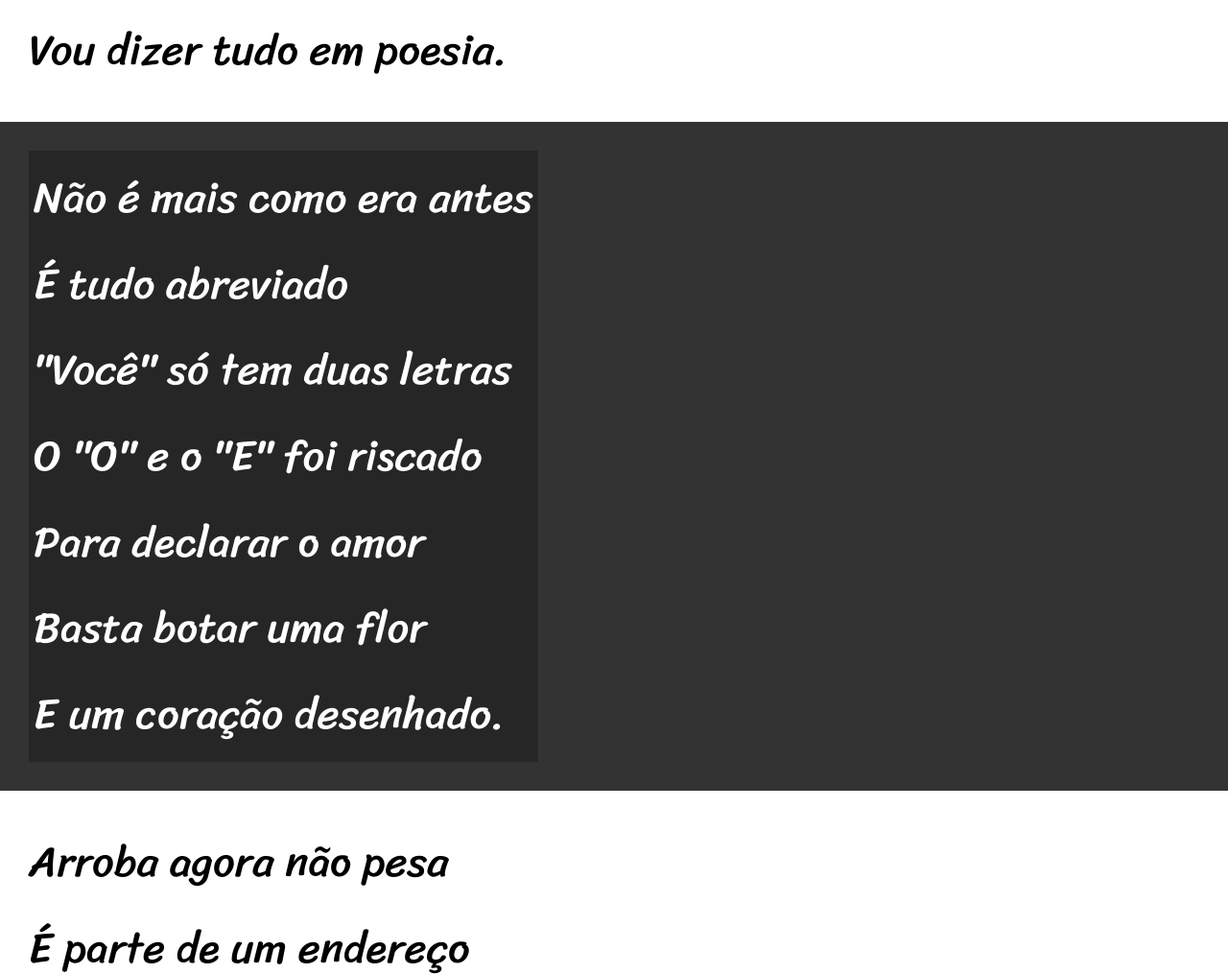
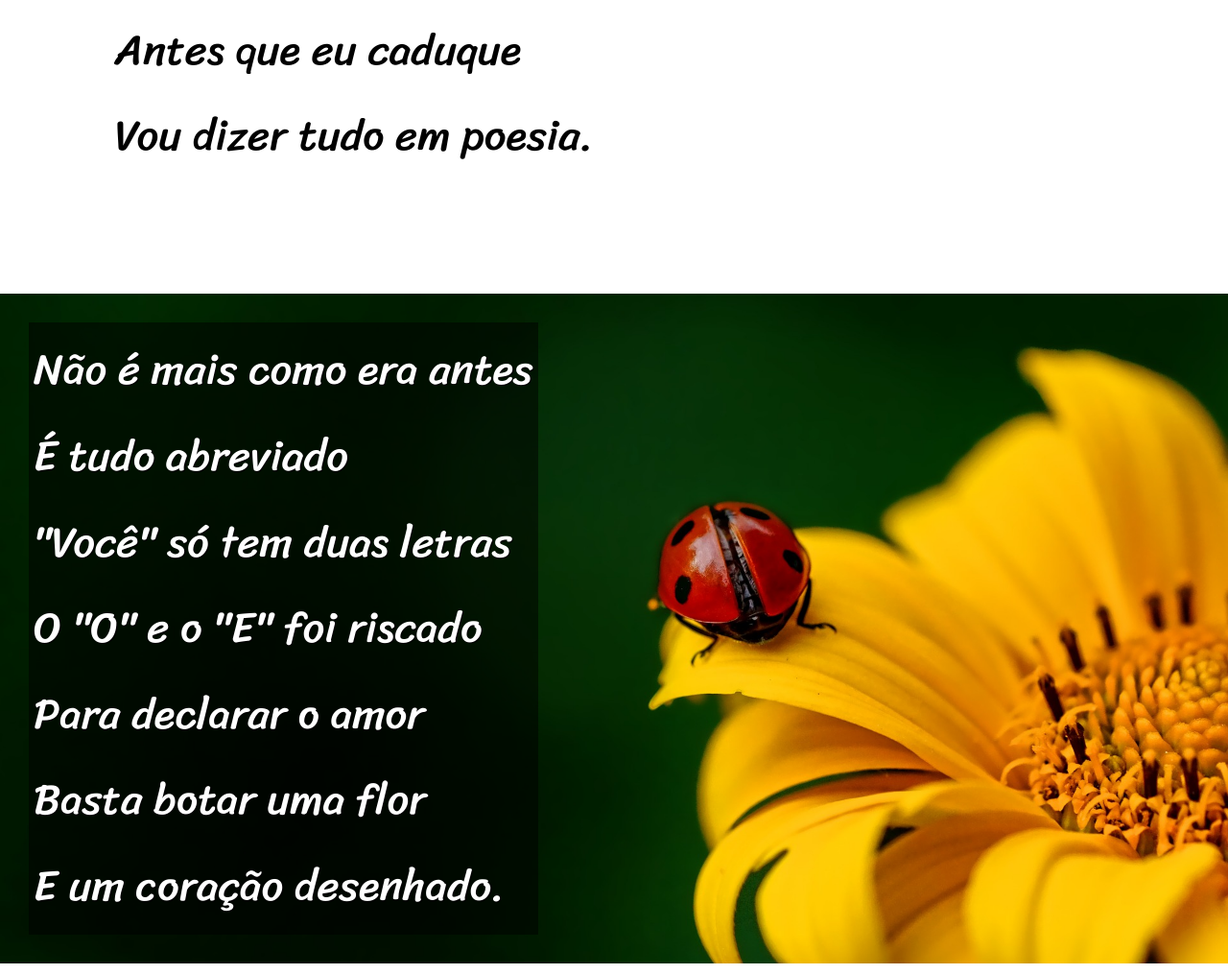
Before and after one commit to tiagomoravia/cursohtml, a plain HTML site: page desafios/d012/index.html in a window 1280 px wide. Shown: the part 820-1835 px from the top of the page at 96% size. Drawn offline with Linux system fonts and the light colour scheme.

Commit message:
atualizei o desafio 22

```diff
--- a/desafios/d012/estilo/style.css
+++ b/desafios/d012/estilo/style.css
@@ -55,6 +55,10 @@ section {
     font-size: 3.5vw;
 }
 
+section > p {
+    padding: 2em;
+}
+
 section.normal {
     background-color: white;
     color: black;
@@ -68,7 +72,19 @@ section.imagem {
 section.imagem > p {
     display: inline-block;
     padding: 5px;
-    background-color: rgba(0, 0, 0, 0.253);
+    background-color: rgba(0, 0, 0, 0.514);
+    text-shadow: 1px 1px 0px black;
+}
+
+section#img01 {
+    background-image: url('../imagens/background001.jpg');
+    background-position: right center;
+    background-size: cover;
+}
+
+section#img02 {
+    background-image: url('../imagens/background002.jpg');
+    background-size: cover;
 }
 
 footer {
--- a/desafios/d012/index.html
+++ b/desafios/d012/index.html
@@ -28,7 +28,7 @@
         </p>
     </section>
 
-    <section class="imagem">
+    <section class="imagem" id="img01">
         <p>
             Não é mais como era antes <br>
             É tudo abreviado <br>
@@ -62,7 +62,7 @@
         </p>
     </section>
 
-    <section class="imagem">
+    <section class="imagem" id="img02">
         <p>
             Tenho saudade das cartas <br>
             Escritas com a própria mão <br>
```
